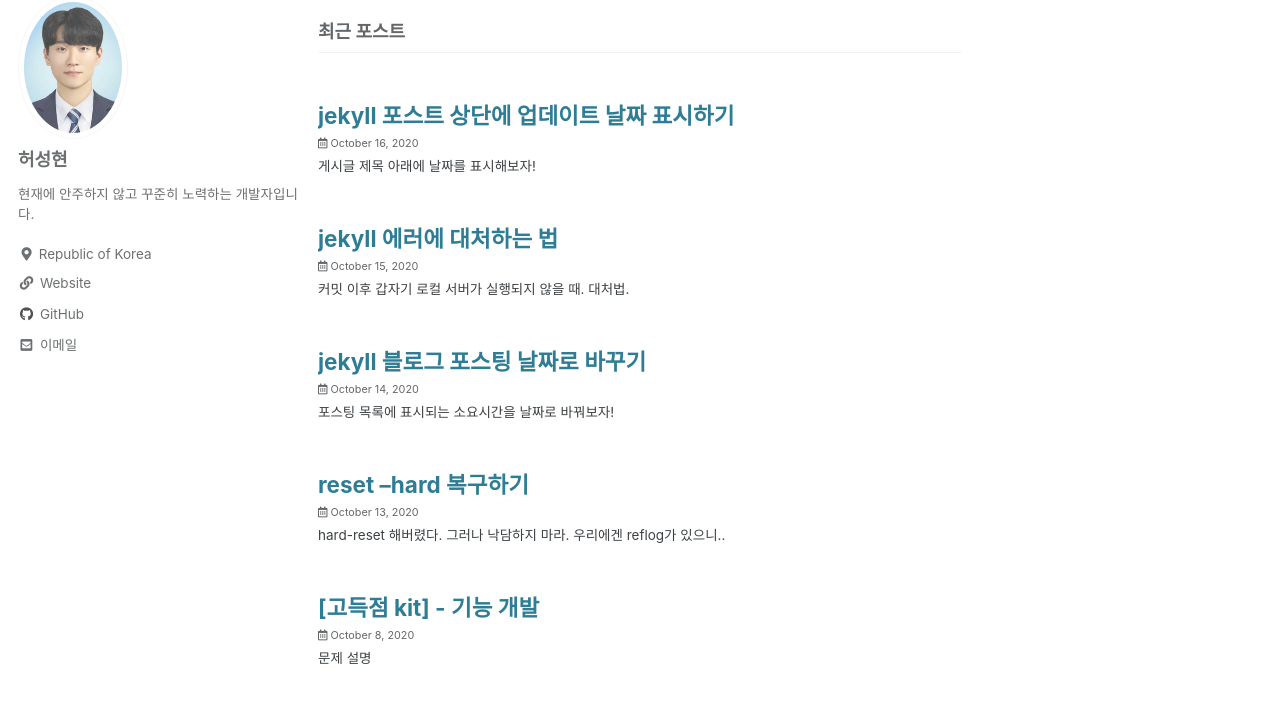
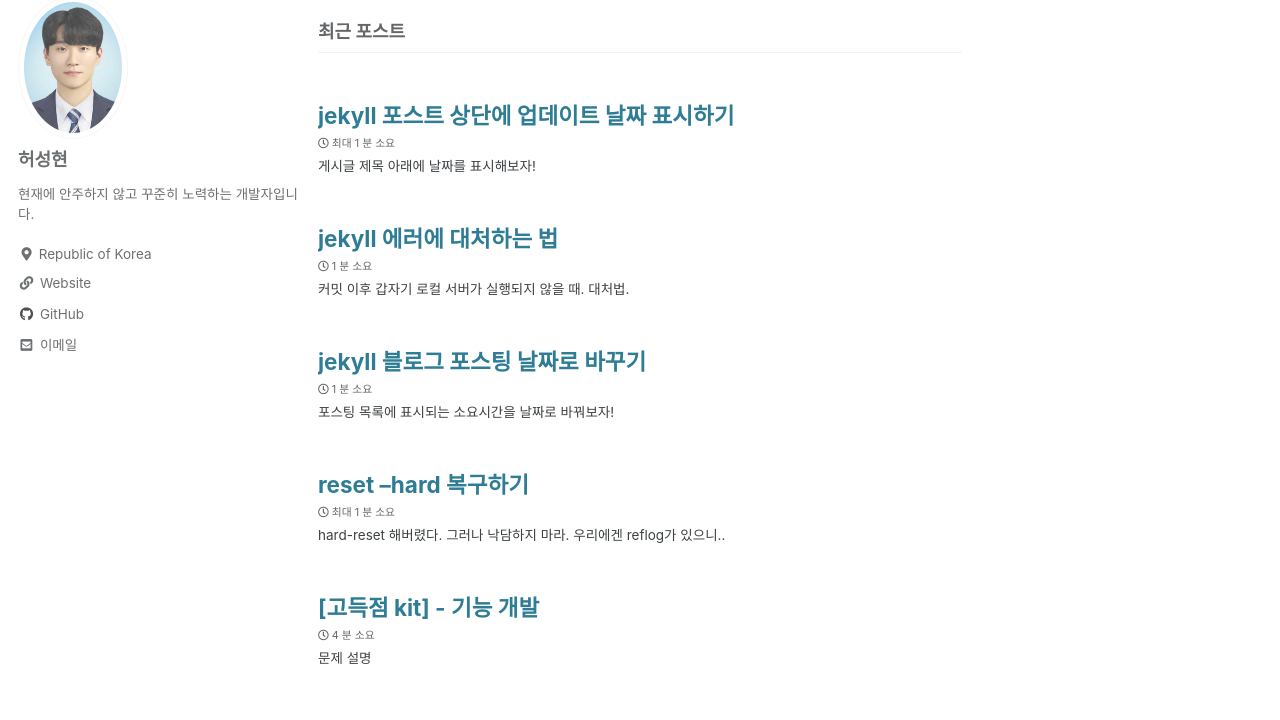
Before and after one commit to heoseongh/heoseongh.github.io, a Jekyll site: the page built from index.html, in a window 1280 px wide and 1076 px high. Shown: the part 96-816 px from the top of the window. Built offline with Jekyll 4.4.1, drawn with Linux system fonts in a browser that asks for light colours; cached includes are drawn as plain includes; the list of posts is cut into pages by our own code; part of the change alters nothing that is shown.

Commit message:
init setting

```diff
--- a/_config.yml
+++ b/_config.yml
@@ -278,8 +278,7 @@ defaults:
     values:
       layout: single
       author_profile: true
-      read_time: false   # 읽는데 걸리는 소요시간 표시
-      show_date: true    # 포스팅 날짜 표시
+      read_time: true   # 읽는데 걸리는 소요시간 표시
       comments: true
       share: true
       related: true
```
